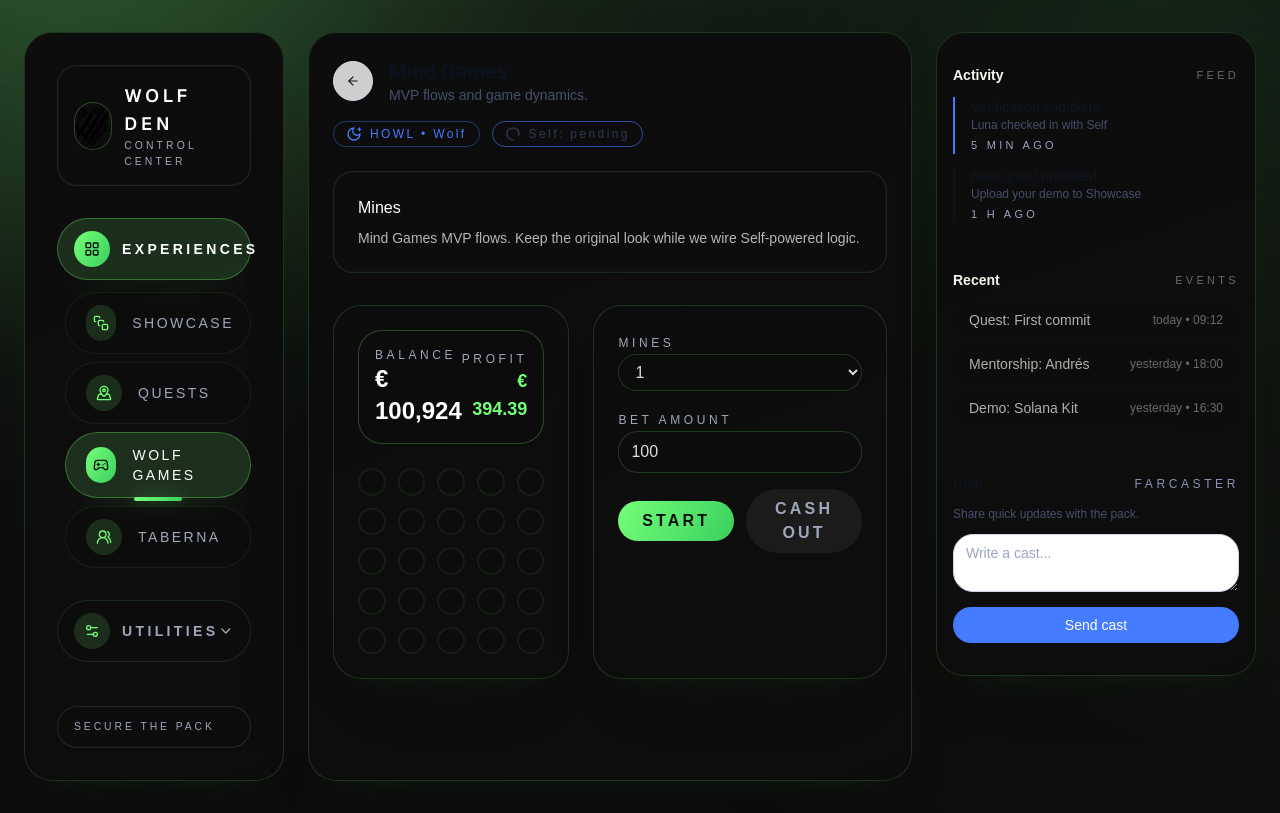
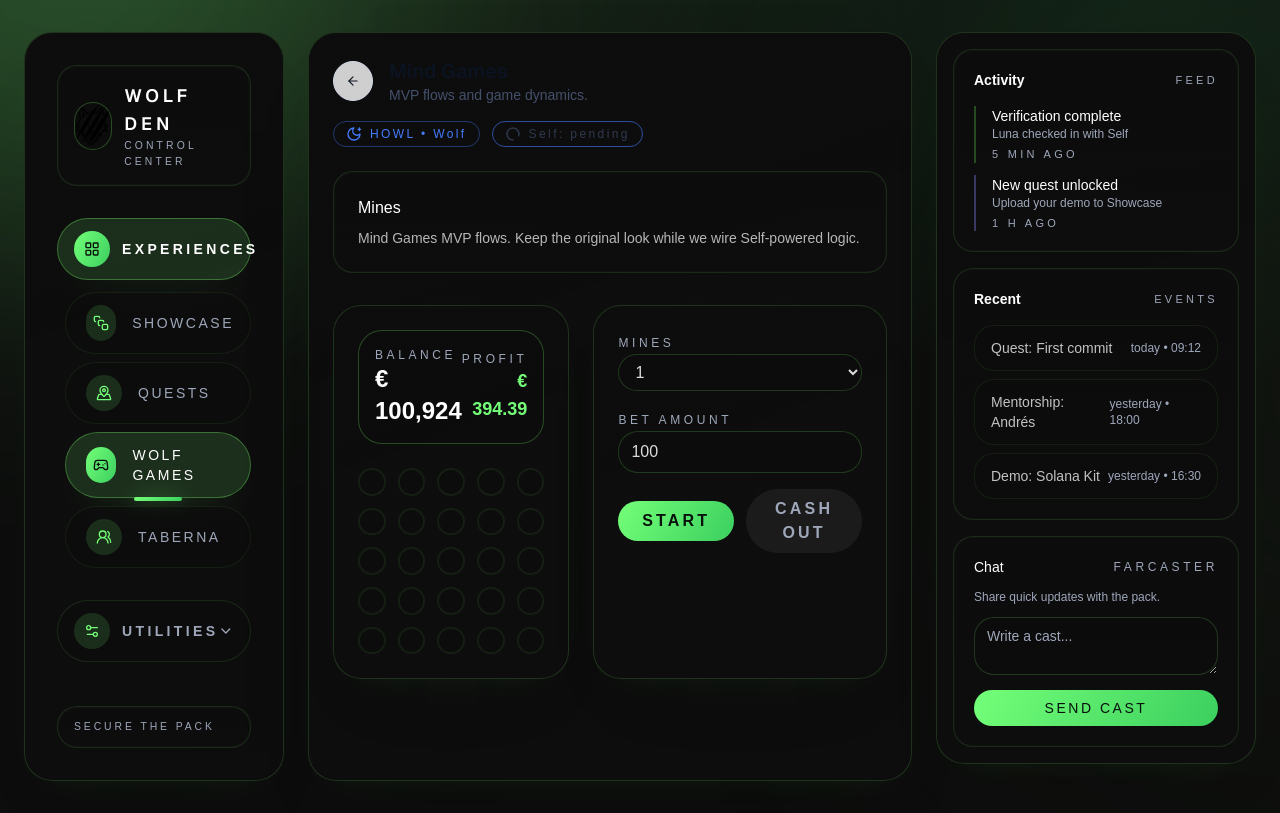
Before and after one commit to wolfcito/wolf-den, a Next.js app: page /en/mind-games in a window 1280 px wide. Built offline with nearby package versions, Linux system fonts and the light colour scheme; a web font is replaced by a local one.

Commit message:
chore: apply consistency theme in the right panel

```diff
--- a/src/app/[locale]/(den)/mind-games/page.tsx
+++ b/src/app/[locale]/(den)/mind-games/page.tsx
@@ -3,6 +3,8 @@
 import { Gem, Skull } from "lucide-react";
 import { useTranslations } from "next-intl";
 import { useMemo, useState } from "react";
+
+const PRESET_BOMB_INDICES = new Set<number>([3, 7, 14]);
 
 export default function MindGamesPage() {
   const t = useTranslations("MindGamesPage");
@@ -75,7 +77,7 @@ export default function MindGamesPage() {
           <div className="grid grid-cols-5 gap-3">
             {cells.map(({ id, index }) => {
               const isSelected = selectedCells.includes(index);
-              const isBomb = isSelected && Math.random() > 0.9;
+              const isBomb = isSelected && PRESET_BOMB_INDICES.has(index);
 
               return (
                 <button
--- a/src/components/den/ActivityRail.tsx
+++ b/src/components/den/ActivityRail.tsx
@@ -16,13 +16,13 @@ export function ActivityRail() {
   }>;
 
   return (
-    <div className="flex h-full flex-col gap-4 text-[#0f1621]">
-      <section className="py-4">
-        <div className="mb-3 flex items-center justify-between">
-          <p className="text-sm font-semibold text-wolf-bone">
+    <div className="flex h-full flex-col gap-4 text-wolf-foreground">
+      <section className="wolf-card--muted rounded-2xl border border-wolf-border-soft p-5">
+        <div className="mb-4 flex items-center justify-between">
+          <p className="text-sm font-semibold text-white">
             {t("sections.activity.title")}
           </p>
-          <span className="text-[11px] uppercase tracking-[0.3em] text-wolf-bone/40">
+          <span className="text-[11px] uppercase tracking-[0.3em] text-wolf-text-subtle">
             {t("sections.activity.label")}
           </span>
         </div>
@@ -33,23 +33,23 @@ export function ActivityRail() {
         </div>
       </section>
 
-      <section className="py-4">
-        <div className="mb-3 flex items-center justify-between">
-          <p className="text-sm font-semibold text-wolf-bone">
+      <section className="wolf-card--muted rounded-2xl border border-wolf-border-soft p-5">
+        <div className="mb-4 flex items-center justify-between">
+          <p className="text-sm font-semibold text-white">
             {t("sections.recent.title")}
           </p>
-          <span className="text-[11px] uppercase tracking-[0.3em] text-wolf-bone/40">
+          <span className="text-[11px] uppercase tracking-[0.3em] text-wolf-text-subtle">
             {t("sections.recent.label")}
           </span>
         </div>
-        <ul className="space-y-2 text-sm text-wolf-bone/70">
+        <ul className="space-y-2 text-sm text-white/75">
           {recentItems.map((item) => (
             <li
               key={item.title}
-              className="flex items-center justify-between rounded-xl bg-wolf-panel/40 px-4 py-2"
+              className="flex items-center justify-between rounded-xl border border-wolf-border-faint bg-wolf-charcoal-60 px-4 py-3"
             >
               <span>{item.title}</span>
-              <span className="text-xs text-wolf-bone/40">
+              <span className="text-xs text-wolf-text-subtle">
                 {item.timestamp}
               </span>
             </li>
@@ -57,7 +57,7 @@ export function ActivityRail() {
         </ul>
       </section>
 
-      <div className="py-4">
+      <div className="wolf-card--muted rounded-2xl border border-wolf-border-soft p-5">
         <MiniChat />
       </div>
     </div>
--- a/src/components/ui/MiniChat.tsx
+++ b/src/components/ui/MiniChat.tsx
@@ -15,25 +15,25 @@ export function MiniChat() {
   };
 
   return (
-    <div className="space-y-3 text-[#0f1621]">
+    <div className="space-y-3 text-wolf-foreground">
       <div className="flex items-center justify-between">
-        <p className="text-sm font-medium">{t("title")}</p>
-        <span className="text-xs uppercase tracking-[0.3em] text-[#8894b3]">
+        <p className="text-sm font-medium text-white">{t("title")}</p>
+        <span className="text-xs uppercase tracking-[0.3em] text-wolf-text-subtle">
           {t("label")}
         </span>
       </div>
-      <p className="text-xs text-[#44506b]">{t("description")}</p>
+      <p className="text-xs text-wolf-text-subtle">{t("description")}</p>
       <form onSubmit={handleSubmit} className="space-y-2">
         <textarea
           value={message}
           onChange={(event) => setMessage(event.target.value)}
           rows={2}
           placeholder={t("placeholder")}
-          className="w-full rounded-xl border border-[#d1d7eb] bg-white px-3 py-2 text-sm text-[#0f1621] placeholder:text-[#9aa5c3] focus:border-[#447bff] focus:outline-none"
+          className="w-full rounded-xl border border-wolf-border bg-wolf-charcoal-60 px-3 py-2 text-sm text-wolf-foreground placeholder:text-wolf-text-subtle focus:border-wolf-border-xstrong focus:outline-none"
         />
         <button
           type="submit"
-          className="w-full rounded-xl bg-[#447bff] py-2 text-sm font-medium text-white transition hover:bg-[#5d8cff]"
+          className="w-full rounded-full bg-[linear-gradient(120deg,#74ff78,#3bcf5f)] py-2 text-sm font-medium uppercase tracking-[0.18em] text-[#08120b] transition hover:brightness-110"
         >
           {t("submit")}
         </button>
--- a/src/components/ui/NotificationItem.tsx
+++ b/src/components/ui/NotificationItem.tsx
@@ -9,9 +9,9 @@ const accentClass: Record<
   NonNullable<NotificationItemProps["accent"]>,
   string
 > = {
-  cyan: "border-l-[#447bff]",
-  violet: "border-l-[#0b1320]",
-  neutral: "border-l-[#d1d7eb]",
+  cyan: "border-l-wolf-border-strong",
+  violet: "border-l-wolf-violet-border",
+  neutral: "border-l-wolf-border",
 };
 
 export function NotificationItem({
@@ -22,11 +22,11 @@ export function NotificationItem({
 }: NotificationItemProps) {
   return (
     <div className={`border-l-2 pl-4 ${accentClass[accent]}`}>
-      <p className="text-sm font-medium text-[#0f1621]">{title}</p>
+      <p className="text-sm font-medium text-white">{title}</p>
       {description ? (
-        <p className="text-xs text-[#44506b]">{description}</p>
+        <p className="text-xs text-wolf-text-subtle">{description}</p>
       ) : null}
-      <p className="mt-1 text-[11px] uppercase tracking-[0.3em] text-[#9aa5c3]">
+      <p className="mt-1 text-[11px] uppercase tracking-[0.3em] text-wolf-text-subtle">
         {timestamp}
       </p>
     </div>
```
